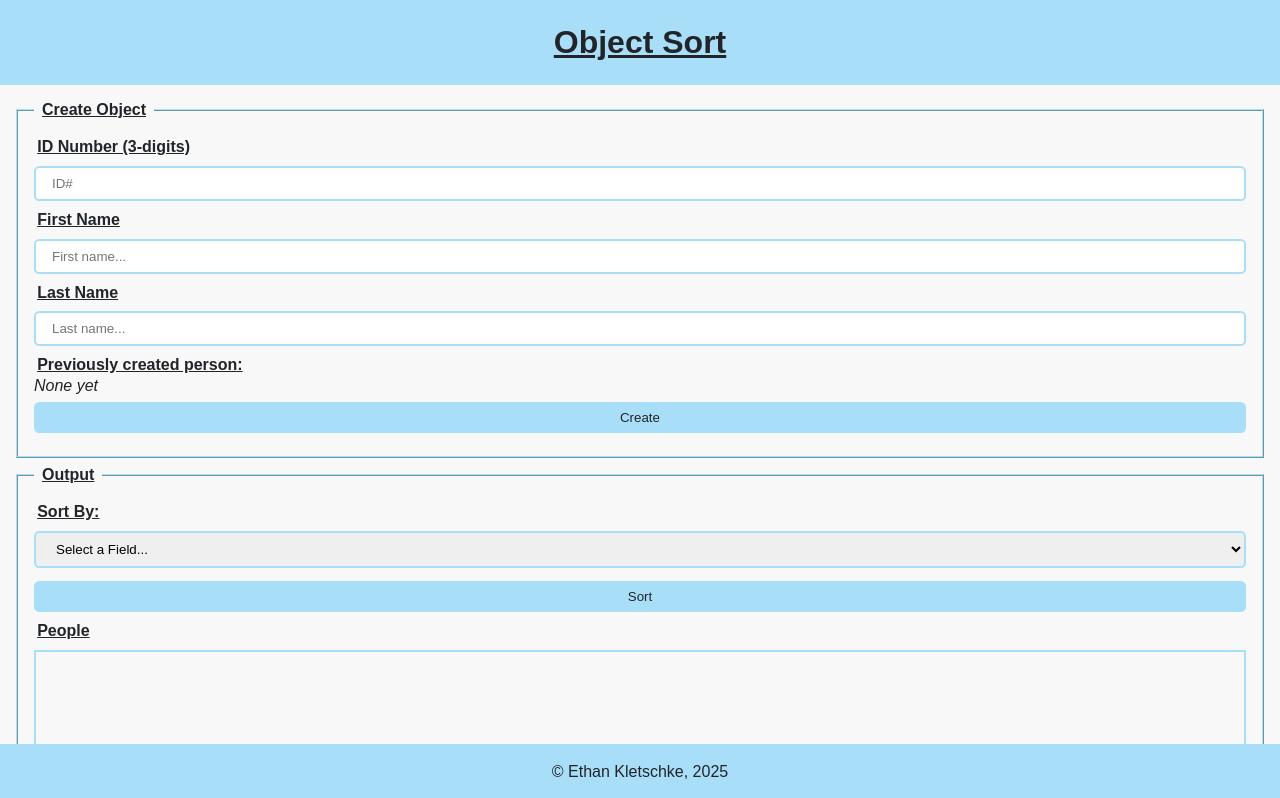
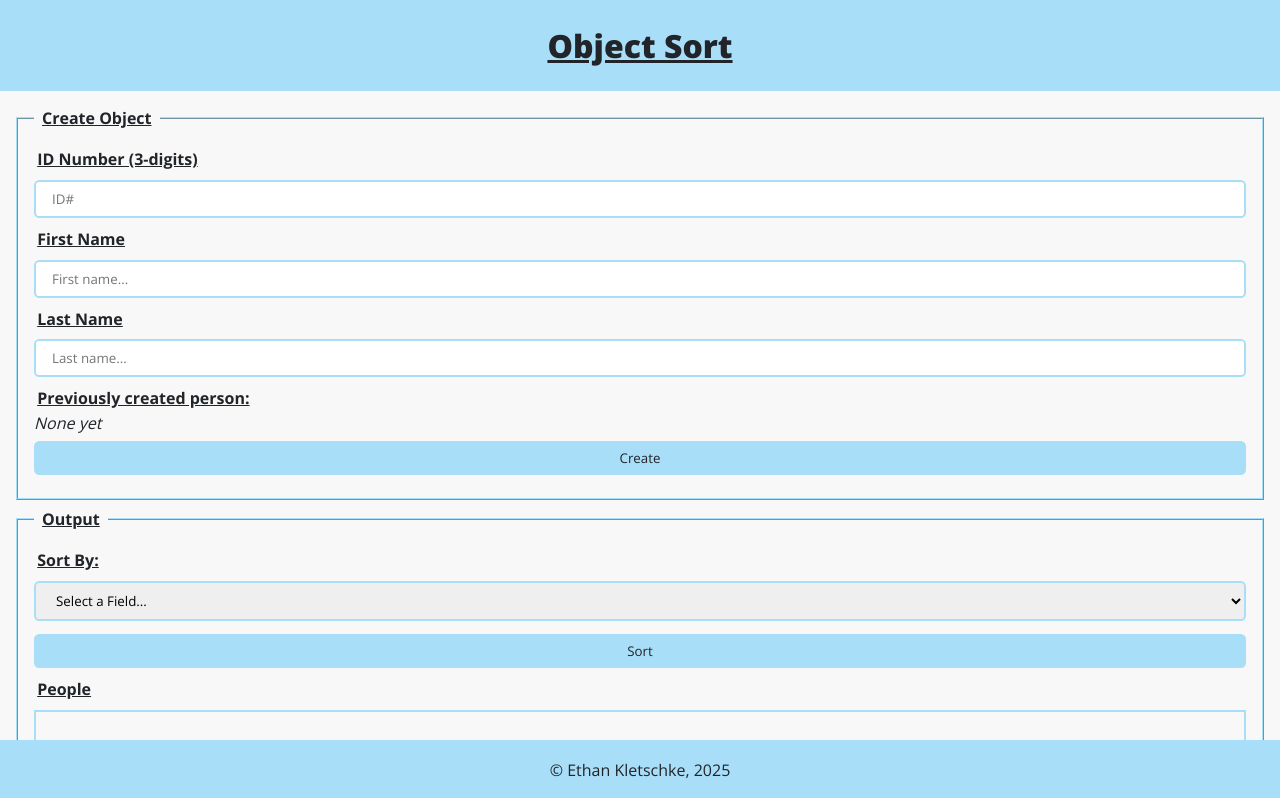
Before and after one commit to ethanKletschke/TSX-Portfolio-App, a React (Vite) app: page /objSort in a window 1280 px wide. Shown: the top 798 px of the page. Built offline with nearby package versions, Linux system fonts and the light colour scheme.

Commit message:
feat(ui): Add new font from Google Fonts

```diff
--- a/src/comps/general_UI/Dialogs/Dialogs.module.css
+++ b/src/comps/general_UI/Dialogs/Dialogs.module.css
@@ -40,7 +40,7 @@
   padding: 0.6em 1.2em;
   margin: 0.5em 0;
   display: inline-block;
-  font-family: Arial, Helvetica, sans-serif;
+  font-family: OpenSans, Arial, Helvetica, sans-serif;
 }
 
 /* Hovering over buttons within the dialog wrapper */
--- a/src/comps/general_UI/Form/Form.module.css
+++ b/src/comps/general_UI/Form/Form.module.css
@@ -14,8 +14,7 @@
   display: inline-block;
 
   /* Ensures consistent input text fonts. */
-  /* TODO -> Change to custom font when I find one */
-  font-family: Arial, Helvetica, sans-serif;
+  font-family: OpenSans, Arial, Helvetica, sans-serif;
 }
 
 /* Placeholder text */
--- a/src/comps/general_UI/Stopwatch/Stopwatch.module.css
+++ b/src/comps/general_UI/Stopwatch/Stopwatch.module.css
@@ -13,8 +13,7 @@
   color: var(--dblue);
   padding: 0.5em;
   cursor: pointer;
-  /* TODO -> Change to custom font */
-  font-family: Arial, Helvetica, sans-serif;
+  font-family: OpenSans, Arial, Helvetica, sans-serif;
 }
 
 .btnWrap > button:hover {
--- a/src/index.css
+++ b/src/index.css
@@ -17,6 +17,11 @@
     /* Reduce font size */
     font-size: .8em;
   }
+}
+
+@font-face {
+  font-family: OpenSans;
+  src: url("/OpenSans.ttf");
 }
 
 /* all elements */
@@ -44,8 +49,7 @@ html, body {
 }
 
 body {
-  /* TODO -> Find custom font on Google Fonts */
-  font-family: Arial, Helvetica, sans-serif;
+  font-family: OpenSans, Arial, Helvetica, sans-serif;
   background-color: var(--white);
   color: var(--black);
 }
```
Also changed, not shown: public/OpenSans.ttf (added).
